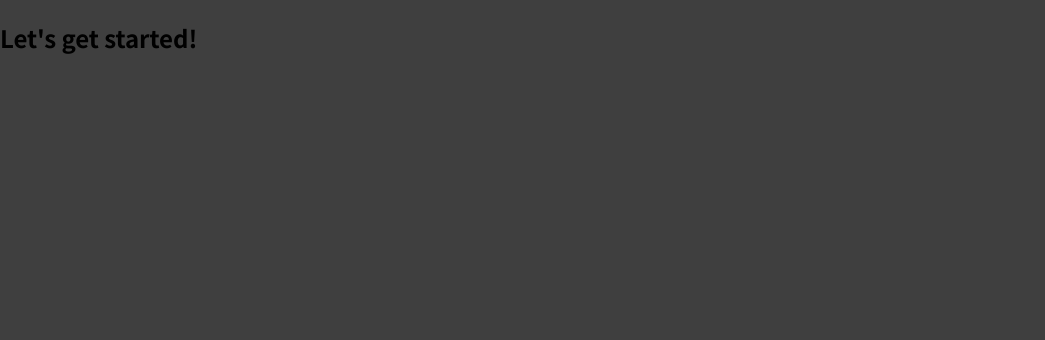
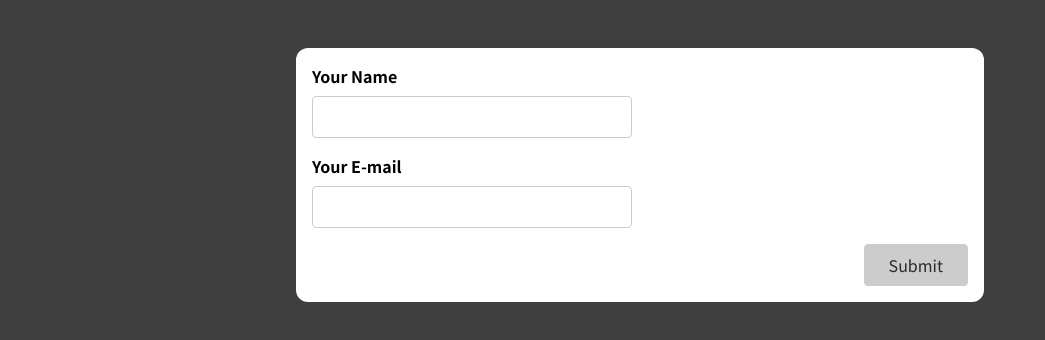
Before and after one commit to akapez/react-guide-updated-module, a React (Create React App) app: page / in a window 1280 px wide. Shown: the top 340 px of the page, without its empty margins (0-1045 px from the left). Built offline with nearby package versions, Linux system fonts and the light colour scheme.

Commit message:
section with custom hooks

```diff
--- a/src/App.js
+++ b/src/App.js
@@ -1,7 +1,11 @@
+import SimpleInput from './components/SimpleInput';
+import BasicForm from './components/BasicForm';
+
+
 function App() {
   return (
-    <div>
-      <h2>Let's get started!</h2>
+    <div className="app">
+      <SimpleInput />
     </div>
   );
 }
--- /dev/null
+++ b/src/components/BasicForm.js
@@ -0,0 +1,25 @@
+const BasicForm = (props) => {
+    return (
+      <form>
+        <div className='control-group'>
+          <div className='form-control'>
+            <label htmlFor='name'>First Name</label>
+            <input type='text' id='name' />
+          </div>
+          <div className='form-control'>
+            <label htmlFor='name'>Last Name</label>
+            <input type='text' id='name' />
+          </div>
+        </div>
+        <div className='form-control'>
+          <label htmlFor='name'>E-Mail Address</label>
+          <input type='text' id='name' />
+        </div>
+        <div className='form-actions'>
+          <button>Submit</button>
+        </div>
+      </form>
+    );
+  };
+
+  export default BasicForm;
--- /dev/null
+++ b/src/components/SimpleInput.js
@@ -0,0 +1,78 @@
+import useInputs from '../hooks/useInputs';
+
+const SimpleInput = () => {
+
+  const {
+    value: nameInputValue,
+    inputValid: nameInputValid,
+    hasError: nameError,
+    valueChangeHandler: nameChangeHandler,
+    valueBlurHandler: nameBlurHandler,
+    reset: nameReset,
+  } = useInputs((value) => value.trim() !== '');
+
+  const {
+    value: emailInputValue,
+    inputValid: emailInputValid,
+    hasError: emailError,
+    valueChangeHandler: emailChangeHandler,
+    valueBlurHandler: emailBlurHandler,
+    reset: emailReset,
+  } = useInputs((value) => value.includes('@'));
+
+  //form valid check
+  let formIsValid = false;
+
+  if (nameInputValid && emailInputValid) {
+    formIsValid = true;
+  }
+
+  const formInputHandler = (e) => {
+    e.preventDefault();
+
+    if (!formIsValid) {
+      return;
+    }
+
+    console.log('submitted');
+    console.log(nameInputValue, emailInputValue);
+    nameReset();
+    emailReset();
+  };
+
+  const nameInputClass = nameError ? 'form-control invalid' : 'form-control';
+
+  const emailInputClass = emailError ? 'form-control invalid' : 'form-control';
+
+  return (
+    <form onSubmit={formInputHandler}>
+      <div className={nameInputClass}>
+        <label htmlFor='name'>Your Name</label>
+        <input
+          type='text'
+          id='name'
+          value={nameInputValue}
+          onChange={nameChangeHandler}
+          onBlur={nameBlurHandler}
+        />
+        {nameError && <p className='error-text'>Name Required</p>}
+      </div>
+      <div className={emailInputClass}>
+        <label htmlFor='name'>Your E-mail</label>
+        <input
+          type='text'
+          id='email'
+          value={emailInputValue}
+          onChange={emailChangeHandler}
+          onBlur={emailBlurHandler}
+        />
+        {emailError && <p className='error-text'>E-mail must be valid!</p>}
+      </div>
+      <div className='form-actions'>
+        <button disabled={!formIsValid}>Submit</button>
+      </div>
+    </form>
+  );
+};
+
+export default SimpleInput;
--- /dev/null
+++ b/src/hooks/useInputs.js
@@ -0,0 +1,33 @@
+import { useState } from 'react';
+
+const useInputs = (validateValue) => {
+  const [enteredValue, setEnteredValue] = useState('');
+  const [IsTouched, setIsTouched] = useState(false);
+
+  const valueIsValid = validateValue(enteredValue);
+  const error = !valueIsValid && IsTouched;
+
+  const valueChangeHandler = (e) => {
+    setEnteredValue(e.target.value);
+  };
+
+  const valueBlurHandler = (e) => {
+    setIsTouched(true);
+  };
+
+  const reset = () => {
+    setEnteredValue('');
+    setIsTouched(false);
+  };
+
+  return {
+    value: enteredValue,
+    inputValid: valueIsValid,
+    hasError: error,
+    valueChangeHandler,
+    valueBlurHandler,
+    reset,
+  };
+};
+
+export default useInputs;
--- a/src/index.css
+++ b/src/index.css
@@ -12,3 +12,100 @@
   margin: 0;
   background-color: #3f3f3f;
 }
+
+.app {
+  width: 90%;
+  max-width: 43rem;
+  padding: 1rem;
+  border-radius: 12px;
+  background-color: white;
+  margin: 3rem auto;
+}
+
+.form-control {
+  margin-bottom: 1rem;
+}
+
+.form-control input,
+.form-control label {
+  display: block;
+}
+
+.form-control label {
+  font-weight: bold;
+  margin-bottom: 0.5rem;
+}
+
+.form-control input,
+.form-control select {
+  font: inherit;
+  padding: 0.5rem;
+  border-radius: 4px;
+  border: 1px solid #ccc;
+  width: 20rem;
+  max-width: 100%;
+}
+
+.form-control input:focus {
+  outline: none;
+  border-color: #240370;
+  background-color: #e0d4fd;
+}
+
+.control-group {
+  display: flex;
+  column-gap: 1rem;
+  flex-wrap: wrap;
+}
+
+.control-group .form-control {
+  min-width: 15rem;
+  flex: 1;
+}
+
+button {
+  font: inherit;
+  background-color: #240370;
+  color: white;
+  border: 1px solid #240370;
+  padding: 0.5rem 1.5rem;
+  border-radius: 4px;
+  cursor: pointer;
+}
+
+button:hover,
+button:active {
+  background-color: #33059e;
+  border-color: #33059e;
+}
+
+button:disabled,
+button:disabled:hover,
+button:disabled:active {
+  background-color: #ccc;
+  color: #292929;
+  border-color: #ccc;
+  cursor: not-allowed;
+}
+
+.form-actions {
+  text-align: right;
+}
+
+.form-actions button {
+  margin-left: 1rem;
+}
+
+.invalid input {
+  border: 1px solid #b40e0e;
+  background-color: #fddddd;
+}
+
+.invalid input:focus {
+  border-color: #ff8800;
+  background-color: #fbe8d2;
+}
+
+.error-text {
+  color: #b40e0e;
+}
```
Also changed, not shown: 1 other file (tests, documents, lock files or other folders).
